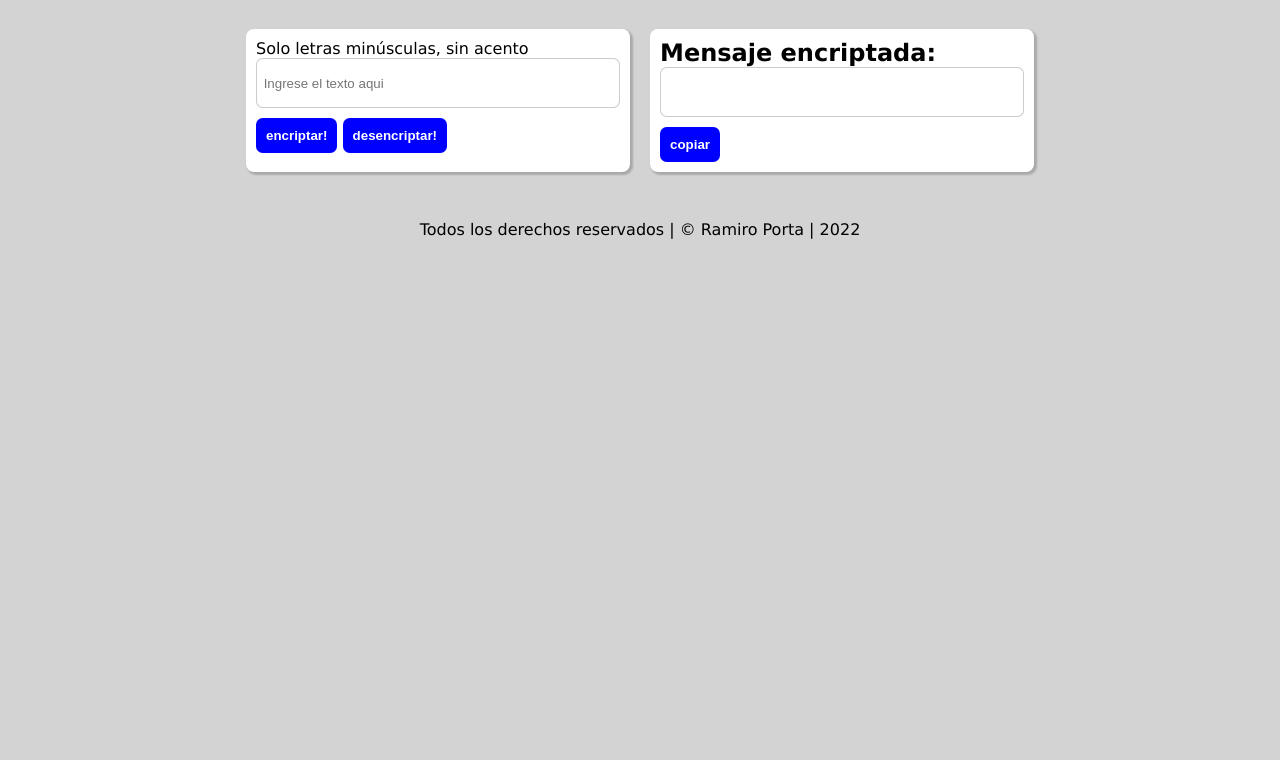
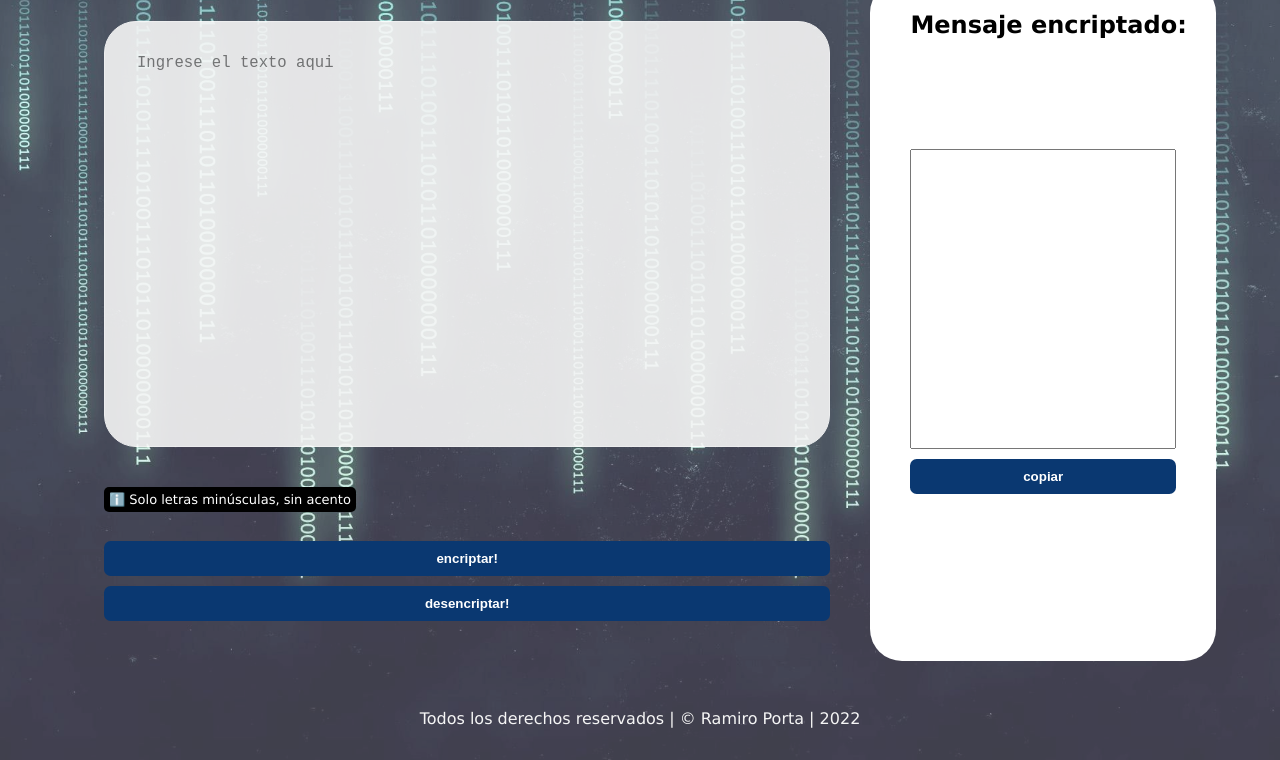
Before and after one commit to ramiroportaa/encriptador-challenge, a plain HTML site: page index.html in a window 1280 px wide. Shown: the part 119-879 px from the top of the page. Before the commit the page ends 800 px from the top, so only its background shows below. Drawn offline with Linux system fonts and the light colour scheme.

Commit message:
cambios CSS

```diff
--- a/index.html
+++ b/index.html
@@ -9,20 +9,19 @@
 </head>
 <body>
     <h1 class="titulo">código secreto</h1>
-
+    <img src="background.jpg" alt="back">
     <main class="main">
-      <section class="form box">
-        <form action="">
-          <label for="input-texto">Solo letras minúsculas, sin acento</label>
-          <input class="text-input" type="text" name="input-texto" id="input-texto" placeholder="Ingrese el texto aqui">
+      <section class="form">
+          <textarea cols="30" rows="20" class="text-input" name="input-texto" id="input-texto" placeholder="Ingrese el texto aqui"></textarea>
+          <span>ℹ️ Solo letras minúsculas, sin acento</span> <br>
           <input class="btn" type="submit" value="encriptar!" id="btn-encriptar">
           <input class="btn" type="submit" value="desencriptar!" id="btn-desencriptar">
-        </form>
+
       </section>
 
-      <section class="msg box">
-        <h2 id="">Mensaje encriptada:</h2>
-        <input class="text-input" type="text" id="msg" readonly></input>
+      <section class="msg">
+        <h2>Mensaje encriptado:</h2>
+        <textarea class="msg-text" type="text" id="msg" readonly></textarea>
         <input class="btn" type="submit" value="copiar" id="btn-copy">
       </section>
     </main>
--- a/script.js
+++ b/script.js
@@ -31,9 +31,11 @@ function encriptar(texto){
                     break;
             };
         };
+        msg.classList.remove("error");
         return codificado;
     }else{
-        return "ERROR: No se permiten MAYÚSCULAS, números, ni caracteres especiales";
+        msg.classList.add("error");
+        return "ERROR: No se permiten MAYÚSCULAS, números, ni caracteres especiales. Tampoco se puede encriptar un texto vacio.";
     }
 };
 
@@ -44,9 +46,12 @@ function desencriptar(texto){
                                     .replace(/ai/g, "a")
                                     .replace(/ober/g, "o")
                                     .replace(/ufat/g, "u");
+
+        msg.classList.remove("error");
         return desencriptado;
     }else{
-        return "ERROR: No se permiten MAYÚSCULAS, números, ni caracteres especiales";
+        msg.classList.add("error");
+        return "ERROR: No se permiten MAYÚSCULAS, números, ni caracteres especiales. Tampoco se puede encriptar un texto vacio.";
     };
 };
 
--- a/style.css
+++ b/style.css
@@ -5,58 +5,145 @@
 }
 
 body {
-  margin-top: 3rem;
-  background-color: lightgray;
+  position: relative;
   font-family: Verdana, Geneva, Tahoma, sans-serif;
+  display: flex;
+  flex-direction: column;
+}
+
+body img {
+  position: absolute;
+  left: 0;
+  top: 0;
+  width: 100%;
+  min-height: 100vh;
+  height: 100%;
+  opacity: 0.75;
 }
 
 footer {
-  display: flex;
-  justify-content: center;
+  width: 100%;
+  text-align: center;
   margin-top: 3rem;
+  position: relative;
+  z-index: 4;
+  color: whitesmoke;
+  margin-bottom: 32px;
 }
 
 .main {
-  width: 80vw;
-  margin: auto;
+  width: 90%;
+  min-height: 70vh;
+  align-self: center;
   margin-top: 2rem;
   display: flex;
-  justify-content: center;
+  flex-direction: row;
+  position: relative;
+  z-index: 2;
 }
 
 .titulo {
   padding: 15px;
-  width: 30vw;
-  margin: auto;
+  width: 100%;
+  justify-self: center;
   text-align: center;
   text-transform: uppercase;
-}
-
-.box {
-  padding: 10px;
-  margin: 0 10px 0 10px;
-  box-shadow: 2px 2px 2px 1px rgba(0, 0, 0, 0.2);
-  background-color: white;
-  border-radius: 0.5em;
-  width: 30vw;
-  height: auto;
+  position: relative;
+  z-index: 3;
+  color: white;
 }
 
 .btn {
   border: 0;
   color: white;
   font-weight: bold;
-  background-color: blue;
+  background-color: #0A3871;
   padding: 10px;
   margin-top: 10px;
   border-radius: 0.5em;
 }
 
 .text-input {
-  border-radius: 0.5em;
-  border: 1px solid rgba(0, 0, 0, 0.2);
+  border: 1px solid white;
+  border-radius: 32px;
   display: block;
-  padding: 0.5em;
+  padding: 2rem;
   width: 100%;
-  height: 50px;
+  height: 100%;
+  background-color: whitesmoke;
+  opacity: 0.9;
+  margin-bottom: 2.5rem;
+  font-size: larger;
+  resize: none;
 }
+
+.form{
+  display: flex;
+  flex-direction: column;
+  width: 70%;
+  height: auto;
+  padding: 2.5rem;
+}
+
+.form span{
+  color: white;
+  font-size: small;
+  background-color: black;
+  border-radius: 5px;
+  padding: 5px;
+  width: fit-content;
+}
+
+.msg{
+  display: flex;
+  flex-direction: column;
+  width: 30%;
+  padding: 2.5rem;
+  background-color: white;
+  border-radius: 32px;
+  justify-content: center;
+}
+
+.msg h2{
+  position: absolute;
+  top: 30px;
+}
+
+.msg-text{
+  width: 100%;
+  height: 50%;
+  resize: none;
+  padding: 2rem;
+  text-align: center;
+  font-size: larger;
+  font-weight: bolder;
+}
+
+.error{
+  color: red;
+}
+
+/* MEDIA QUERIES */
+@media (max-width: 768px) {
+  .main {
+    width: 100%;
+    flex-direction: column;
+  }
+  .form{
+    width: 100%;
+  }
+  .msg{
+    width: 80%;
+    align-self: center;
+    padding: 1rem;
+    min-height: 300px;
+  }
+  .msg h2{
+    position: relative;
+    top: auto;
+    margin-bottom: 32px;
+  }
+  footer{
+    padding: 0 1rem;
+  }
+}
```
Also changed, not shown: background.jpg (added).
